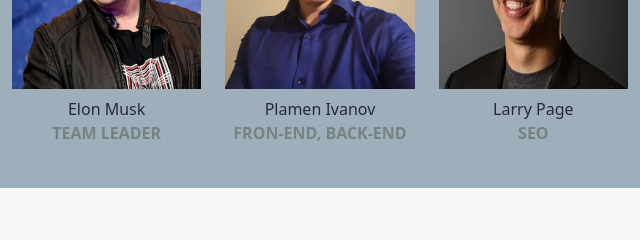
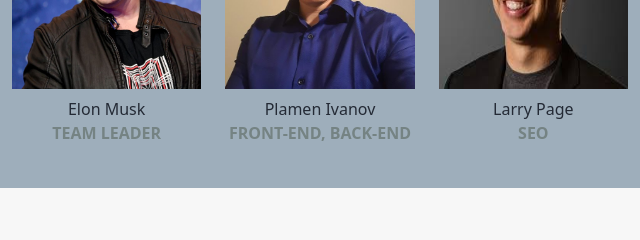
Before and after one commit to xakepa/best-apps, a website: page index.html in a window 1280 px wide. Shown: the part 4900-5140 px from the top of the page, 320-960 px from the left. Drawn offline with nearby package versions, Linux system fonts and the light colour scheme.

Commit message:
Update index.html

```diff
--- a/index.html
+++ b/index.html
@@ -539,7 +539,7 @@
 
             <div class="name-occupation text-center">
               <p>Plamen Ivanov</p>
-              <p>Fron-end, Back-end</p>
+              <p>Front-end, Back-end</p>
             </div>
           </div>
 
```
